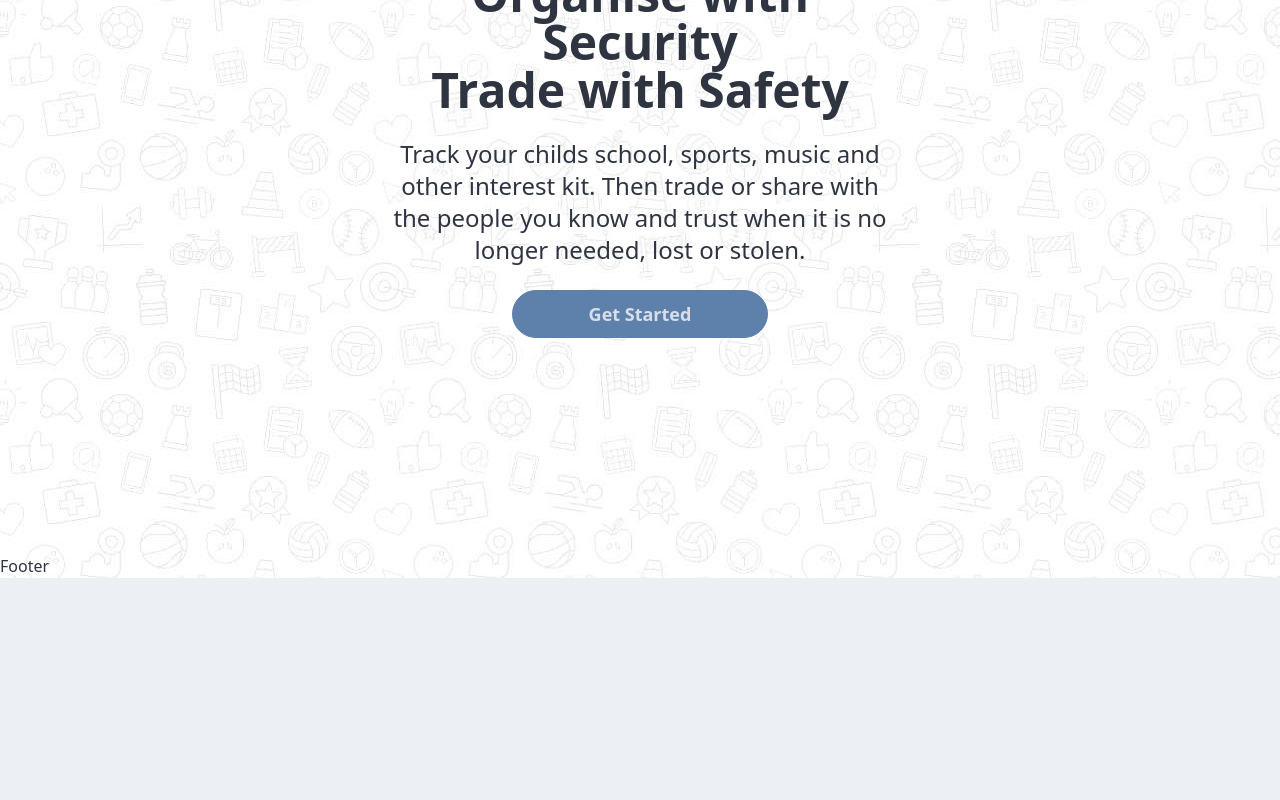
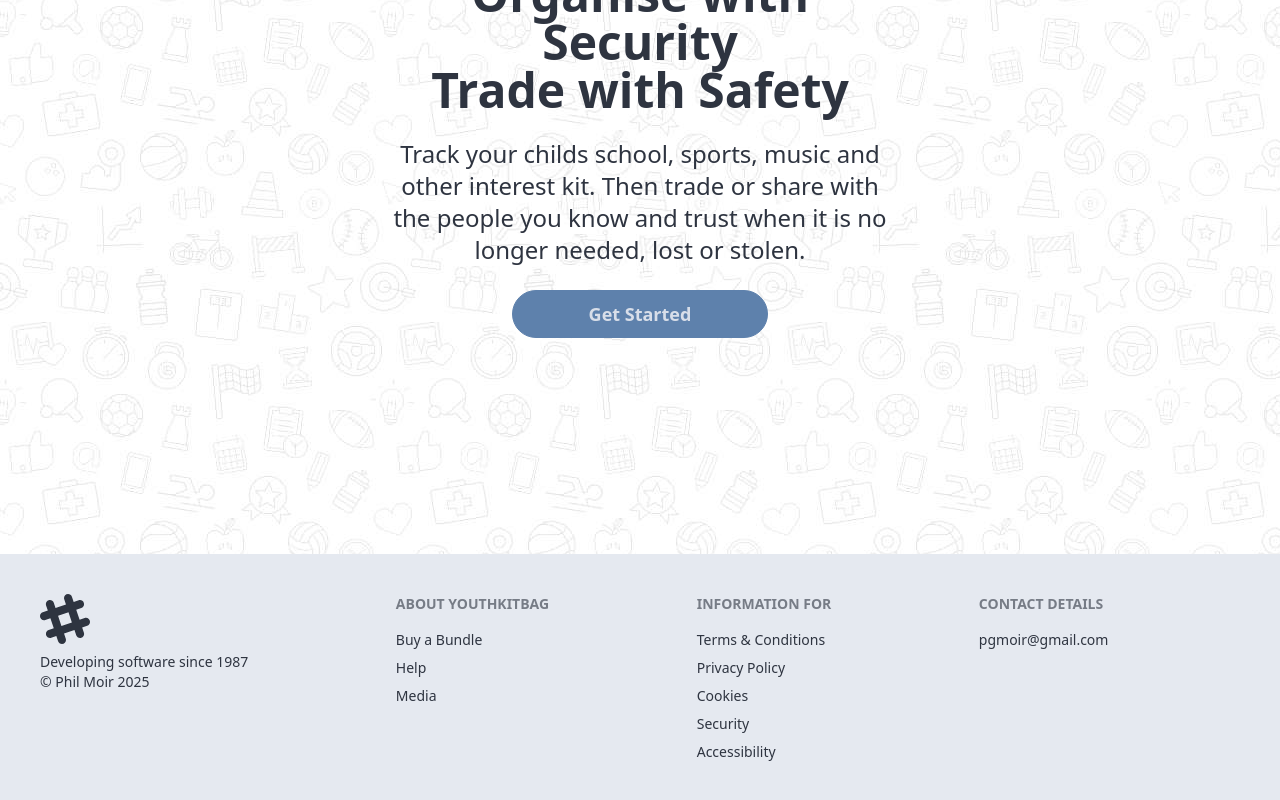
Before and after one commit to pgmoir/youthkitbag-ui-v2-nextjs, a Next.js app: page / in a window 1280 px wide. Shown: the part 314-1114 px from the top of the page. Before the commit the page ends 892 px from the top, so only its background shows below. Built offline with nearby package versions, Linux system fonts and the light colour scheme.

Commit message:
Add footer with content

```diff
--- a/src/components/Footer.tsx
+++ b/src/components/Footer.tsx
@@ -1,7 +1,46 @@
 import { JSX } from 'react';
 
 function Footer(): JSX.Element {
-  return <footer>Footer</footer>;
+  return (
+    <footer className="footer sm:footer-horizontal bg-base-200 text-base-content p-10">
+      <aside>
+        <svg
+          width="50"
+          height="50"
+          viewBox="0 0 24 24"
+          xmlns="http://www.w3.org/2000/svg"
+          fillRule="evenodd"
+          clipRule="evenodd"
+          className="fill-current"
+        >
+          <path d="M22.672 15.226l-2.432.811.841 2.515c.33 1.019-.209 2.127-1.23 2.456-1.15.325-2.148-.321-2.463-1.226l-.84-2.518-5.013 1.677.84 2.517c.391 1.203-.434 2.542-1.831 2.542-.88 0-1.601-.564-1.86-1.314l-.842-2.516-2.431.809c-1.135.328-2.145-.317-2.463-1.229-.329-1.018.211-2.127 1.231-2.456l2.432-.809-1.621-4.823-2.432.808c-1.355.384-2.558-.59-2.558-1.839 0-.817.509-1.582 1.327-1.846l2.433-.809-.842-2.515c-.33-1.02.211-2.129 1.232-2.458 1.02-.329 2.13.209 2.461 1.229l.842 2.515 5.011-1.677-.839-2.517c-.403-1.238.484-2.553 1.843-2.553.819 0 1.585.509 1.85 1.326l.841 2.517 2.431-.81c1.02-.33 2.131.211 2.461 1.229.332 1.018-.21 2.126-1.23 2.456l-2.433.809 1.622 4.823 2.433-.809c1.242-.401 2.557.484 2.557 1.838 0 .819-.51 1.583-1.328 1.847m-8.992-6.428l-5.01 1.675 1.619 4.828 5.011-1.674-1.62-4.829z" />
+        </svg>
+        <p>
+          Developing software since 1987
+          <br />
+          &copy; Phil Moir 2025
+        </p>
+      </aside>
+      <nav>
+        <h6 className="footer-title">About YouthKitbag</h6>
+        <a className="link link-hover">Buy a Bundle</a>
+        <a className="link link-hover">Help</a>
+        <a className="link link-hover">Media</a>
+      </nav>
+      <nav>
+        <h6 className="footer-title">Information for</h6>
+        <a className="link link-hover">Terms & Conditions</a>
+        <a className="link link-hover">Privacy Policy</a>
+        <a className="link link-hover">Cookies</a>
+        <a className="link link-hover">Security</a>
+        <a className="link link-hover">Accessibility</a>
+      </nav>
+      <nav>
+        <h6 className="footer-title">Contact details</h6>
+        <a className="link link-hover">pgmoir@gmail.com</a>
+      </nav>
+    </footer>
+  );
 }
 
 export default Footer;
```
